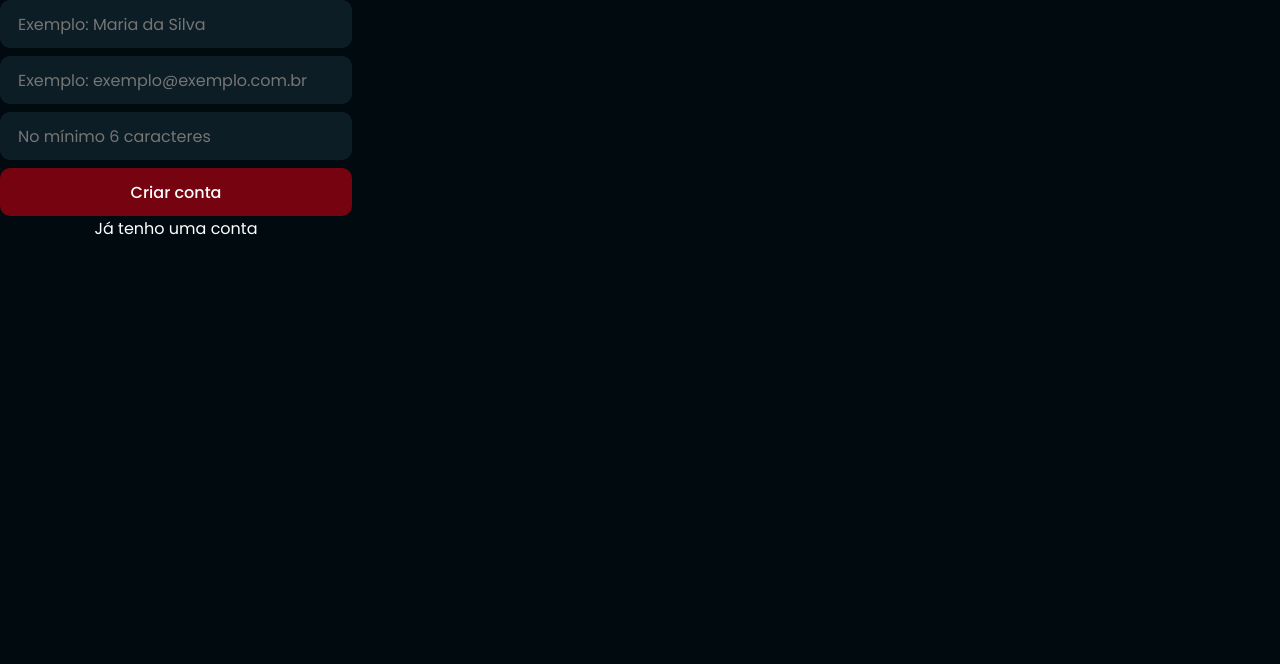
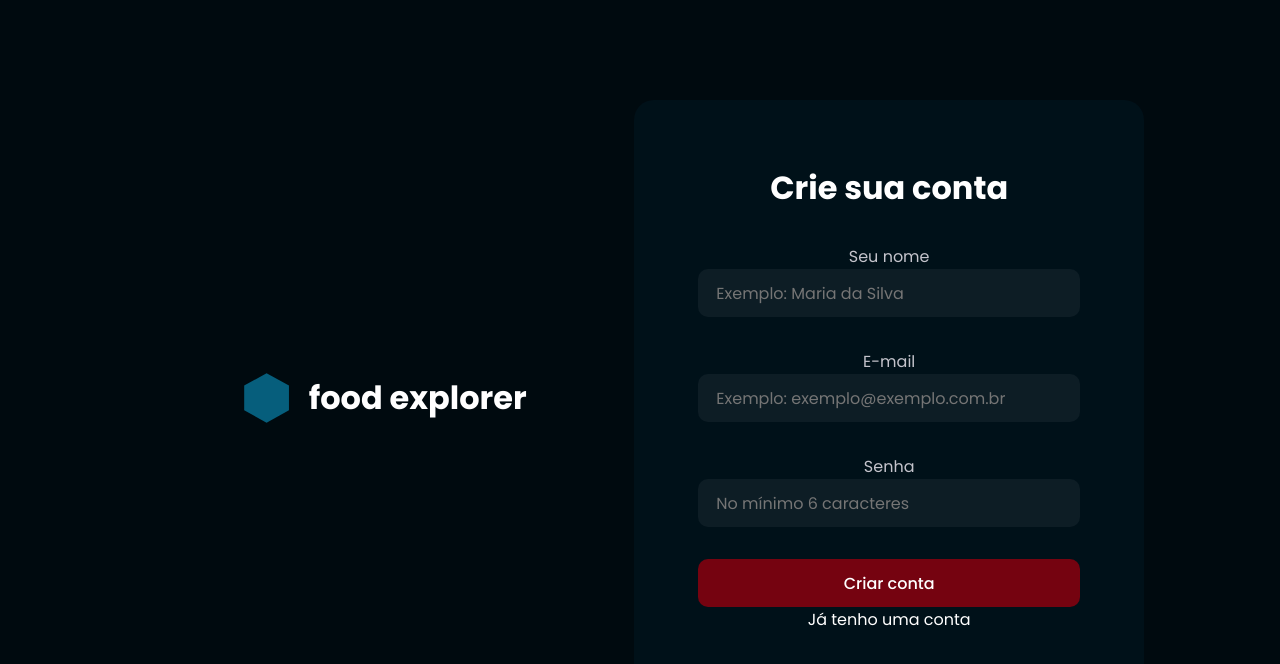
Before and after one commit to 4BurnerStove/Food-Explorer, a React (Vite) app in the folder Front-end/FrontendFE/: page / in a window 1280 px wide. Shown: the top 664 px of the page. Built offline with nearby package versions, Linux system fonts and the light colour scheme.

Commit message:
Pre finalizate sigin page

```diff
--- a/Front-end/FrontendFE/index.html
+++ b/Front-end/FrontendFE/index.html
@@ -2,7 +2,7 @@
 <html lang="en">
   <head>
     <meta charset="UTF-8" />
-    <link rel="icon" type="image/svg+xml" href="/vite.svg" />
+    <link rel="icon" type="image/svg+xml" href="" />
     <meta name="viewport" content="width=device-width, initial-scale=1.0" />
     <title>Food Explorer</title>
 
--- a/Front-end/FrontendFE/src/components/Logo/index.jsx
+++ b/Front-end/FrontendFE/src/components/Logo/index.jsx
@@ -0,0 +1,11 @@
+import { Container } from './styles'
+import logo from '../../assets/logo.svg'
+
+export function Logo() {
+  return (
+    <Container>
+      <img src={logo} alt="Logo do aplicativo" />
+      <h1>food explorer</h1>
+    </Container>
+  )
+}
--- a/Front-end/FrontendFE/src/components/Logo/styles.js
+++ b/Front-end/FrontendFE/src/components/Logo/styles.js
@@ -0,0 +1,15 @@
+import styled from 'styled-components'
+
+export const Container = styled.div`
+  width: 100%;
+  display: flex;
+  align-items: center;
+  justify-content: center;
+  gap: 2rem;
+  color: ${({theme}) => theme.COLORS.LIGHT_100};
+
+
+  > img {
+    width: 4.5rem;
+  }
+`
--- a/Front-end/FrontendFE/src/pages/SignIn/index.jsx
+++ b/Front-end/FrontendFE/src/pages/SignIn/index.jsx
@@ -2,26 +2,45 @@ import { Container, Form } from "./styles"
 import { Input } from "../../components/Input"
 import { Button } from "../../components/Button"
 import { ButtonText } from "../../components/ButtonText"
-import logoFE from '../../assets/logo.svg'
+import { Logo } from '../../components/Logo'
 
 export function SignIn() {
   return (
     <Container>
+      <Logo />
+
       <Form>
+        <h1>Crie sua conta</h1>
+
+          <section>
+            <label for="Nome">Seu nome</label>
             <Input
+              id="Nome"
               type='text'
               placeholder='Exemplo: Maria da Silva'
             ></Input>
+          </section>
+
+          <section>
+            <label for="E-mail">E-mail</label>
             <Input
+              id="E-mail"
               type='text'
               placeholder='Exemplo: exemplo@exemplo.com.br'
             ></Input>
+          </section>
+
+          <section>
+            <label for="Password">Senha</label>
             <Input
+              id="Password"
               type='password'
               placeholder='No mínimo 6 caracteres'
             ></Input>
+          </section>
 
         <Button name='Criar conta'></Button>
+
         <ButtonText name='Já tenho uma conta'></ButtonText>
       </Form>
     </Container>
--- a/Front-end/FrontendFE/src/pages/SignIn/styles.js
+++ b/Front-end/FrontendFE/src/pages/SignIn/styles.js
@@ -1,19 +1,37 @@
 import styled from 'styled-components'
 
 export const Container = styled.div`
- height: 100vh;
+  padding: 10rem 13.6rem;
+  display: flex;
+  justify-content: center;
+  text-align: center;
+
+
+ color: ${({theme}) => theme.COLORS.LIGHT_100};
+
+  h1 {
+   text-align: center;
+ }
 
  display: flex;
- align-items: stretch;
-
+ justify-content: center;
+ align-items: center;
 `
 
 export const Form = styled.form`
+  width: 90rem;
+  margin: 0 auto;
+  padding: 6.4rem;
+  background-color: ${({theme}) => theme.COLORS.DARK_700};
+  border-radius: 2rem;
 
+  > section {
+    label {
+      width: 100%;
+      color: ${({theme}) => theme.COLORS.LIGHT_400};
+    }
+
+    margin-block: 3.2rem;
+  }
 
 `
-
-export const Logo = styled.div`
-
-
-`
```
Also changed, not shown: 1 other file (tests, documents, lock files or other folders). Lines whose indentation alone changed are shown as unchanged.
